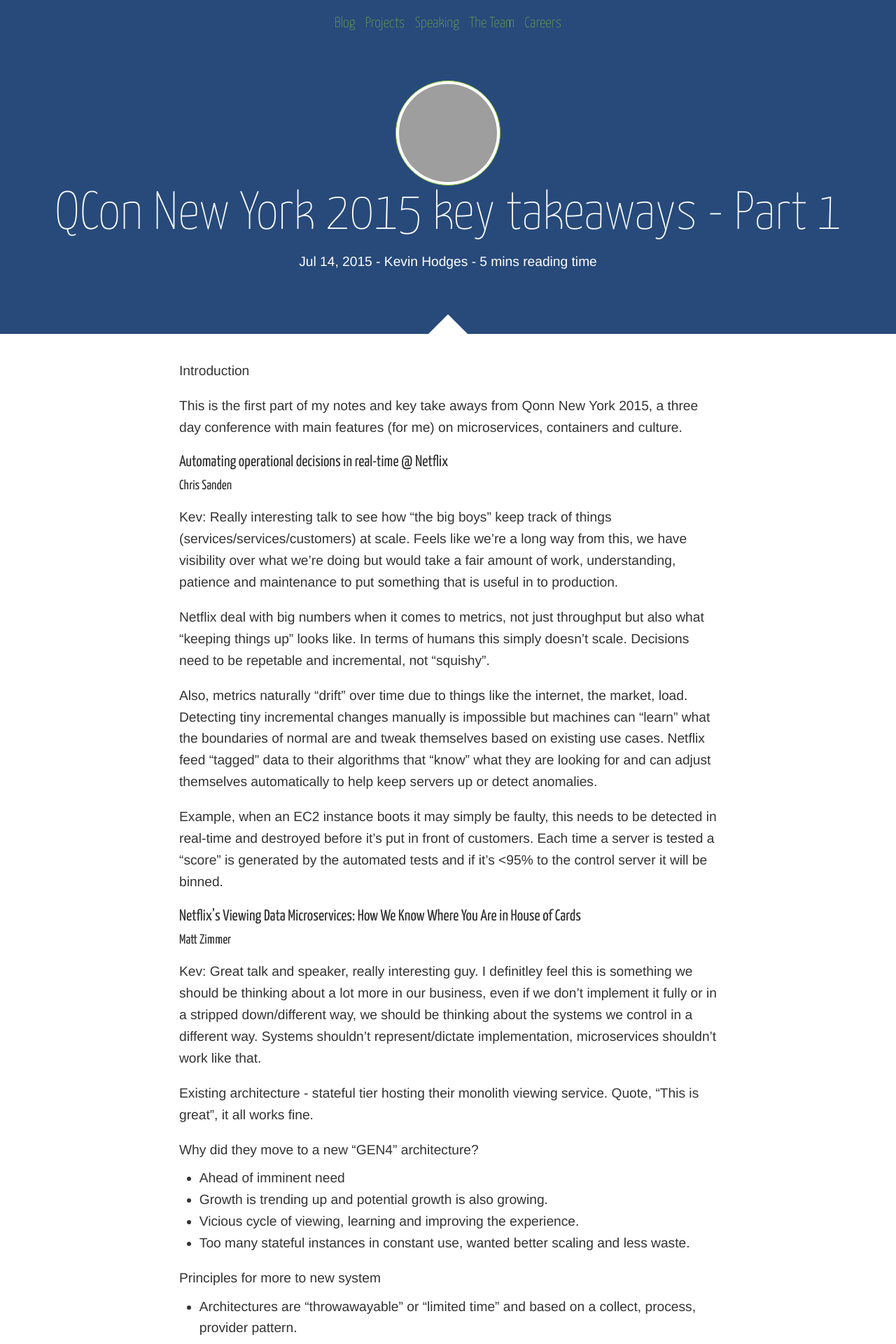
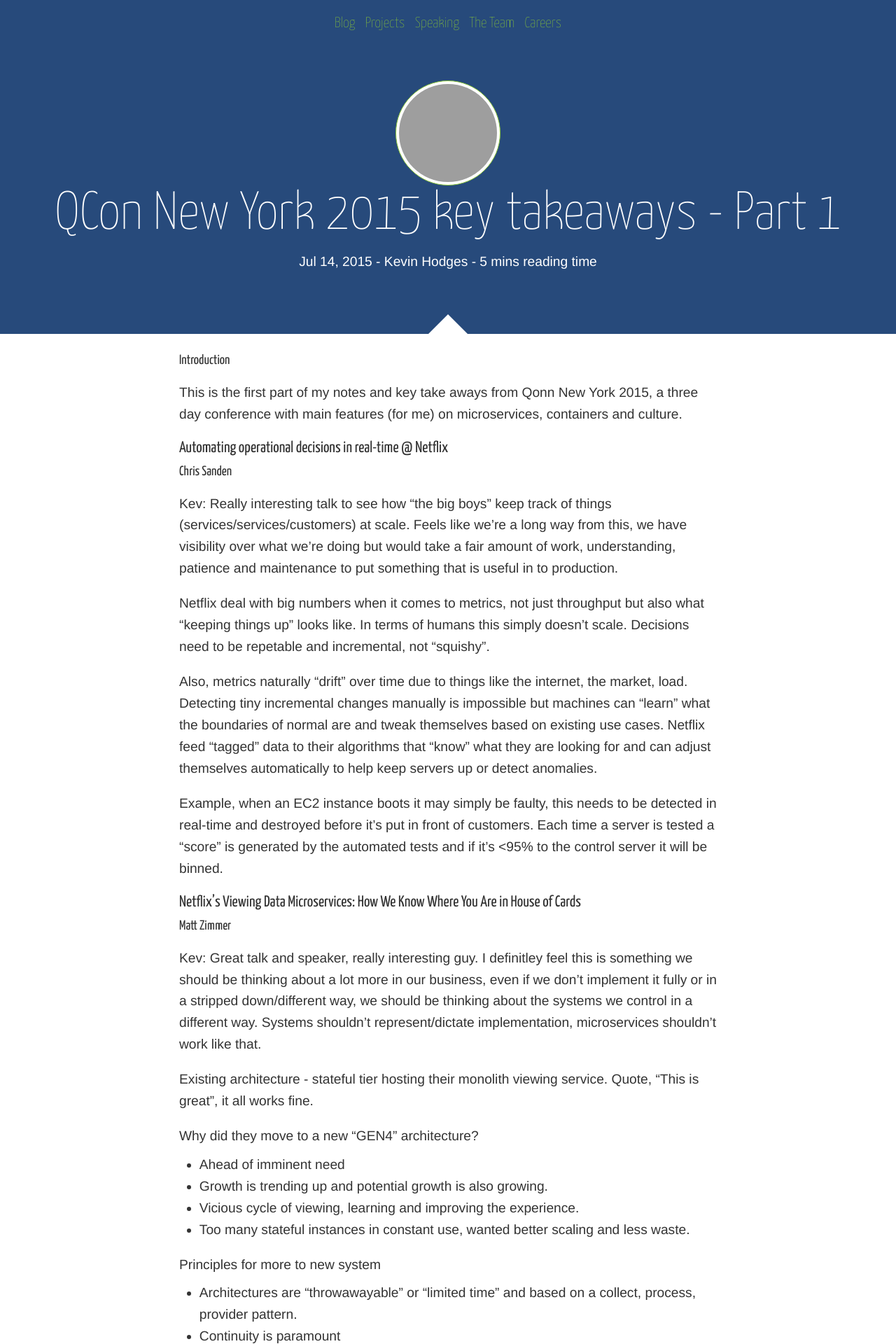
Before and after one commit to holidayextras/holidayextras.github.com, a Jekyll site: the page built from _posts/2015-07-14-qconn-new-york-part-1.md, in a window 1280 px wide. Shown: the top 1920 px of the page at 70% size. Built offline with Jekyll 4.4.1, drawn with Linux system fonts in a browser that asks for light colours; nearby versions of some CDN libraries; comment, search, counter and statistics services are not loaded; grey boxes are pictures that could not be loaded.

Commit message:
embolding heading

```diff
--- a/_posts/2015-07-14-qconn-new-york-part-1.md
+++ b/_posts/2015-07-14-qconn-new-york-part-1.md
@@ -7,7 +7,7 @@
 comments: true
 ---
 
-Introduction
+#### Introduction
 
 This is the first part of my notes and key take aways from Qonn New York 2015, a three day conference with main features (for me) on microservices, containers and culture.
 
```
